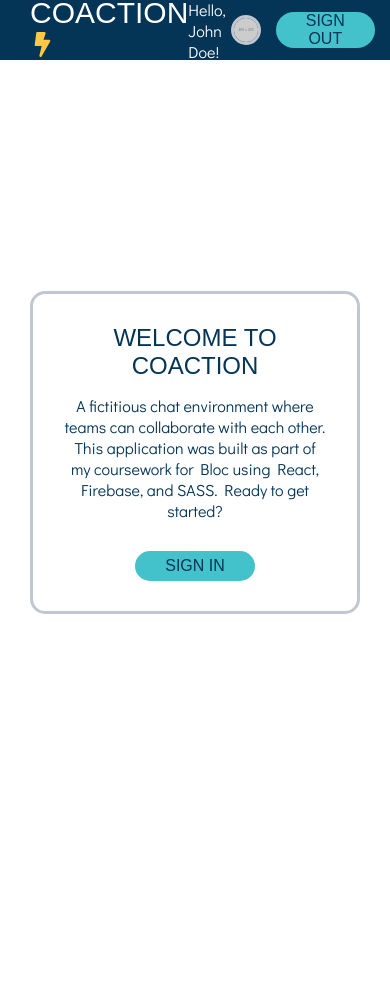
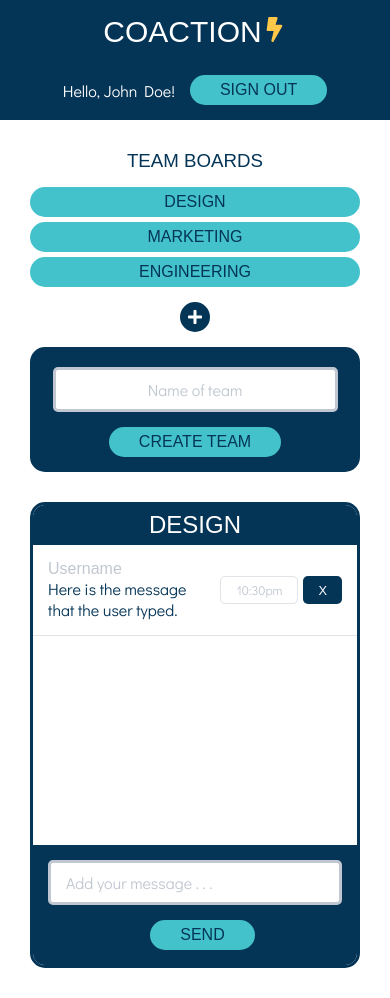
Before and after one commit to junocodes/Coaction-v2, a React (Create React App) app: page / in a window 390 px wide. Before the commit the page ends 844 px from the top, so only its background shows below. Built offline with nearby package versions, Linux system fonts and the light colour scheme; a web font is replaced by a local one.

Commit message:
add base mobile styles

```diff
--- a/src/App.js
+++ b/src/App.js
@@ -3,20 +3,20 @@ import "./styles/app.scss";
 import Nav from "./components/Nav";
 import Teams from "./components/Teams";
 import Chat from "./components/Chat";
-import Welcome from "./components/Welcome";
+//import Welcome from "./components/Welcome";
 
 class App extends Component {
   render() {
     return (
       <div className="App">
         <Nav />
-        {/*<main className="main-auth">
+        <main className="main-auth">
           <Teams />
           <Chat />
+        </main>
+        {/* <main className="main-guest">
+          <Welcome />
         </main> */}
-        <main className="main-guest">
-          <Welcome />
-        </main>
       </div>
     );
   }
--- a/src/styles/partials/_chat.scss
+++ b/src/styles/partials/_chat.scss
@@ -77,4 +77,14 @@
       margin-left: $sm;
     }
   }
+  @media screen and (max-width: 600px) {
+    margin-top: $md;
+    grid-template-rows: 40px 300px 120px;
+    form {
+      flex-flow: column;
+      button {
+        margin-top: $sm;
+      }
+    }
+  }
 }
--- a/src/styles/partials/_main.scss
+++ b/src/styles/partials/_main.scss
@@ -6,6 +6,11 @@
   margin: $md auto;
   height: calc(100vh - 120px);
   min-height: 450px;
+  @media screen and (max-width: 600px) {
+    height: 100%;
+    display: block;
+    margin-top: $md;
+  }
 }
 
 .main-guest {
@@ -13,7 +18,7 @@
   display: flex;
   align-items: center;
   justify-content: center;
-  height: calc(100vh - 60px);
+  height: calc(100vh - #{$xl});
   min-height: 450px;
   > div {
     max-width: 450px;
@@ -28,4 +33,9 @@
       margin: $sm 0 $md;
     }
   }
+  @media screen and (max-width: 600px) {
+    height: 100%;
+    display: block;
+    margin-top: $md;
+  }
 }
--- a/src/styles/partials/_nav.scss
+++ b/src/styles/partials/_nav.scss
@@ -28,4 +28,23 @@ nav.wrapper {
       }
     }
   }
+  @media screen and (max-width: 600px) {
+    height: calc(#{$xl} * 2);
+    .content {
+      flex-flow: column;
+      align-items: center;
+      justify-content: center;
+      h1 {
+        height: $xl;
+      }
+      .user {
+        img {
+          display: none;
+        }
+        button {
+          margin-left: $sm;
+        }
+      }
+    }
+  }
 }
--- a/src/styles/partials/_teams.scss
+++ b/src/styles/partials/_teams.scss
@@ -69,4 +69,6 @@
       }
     }
   }
+  @media screen and (max-width: 600px) {
+  }
 }
```
